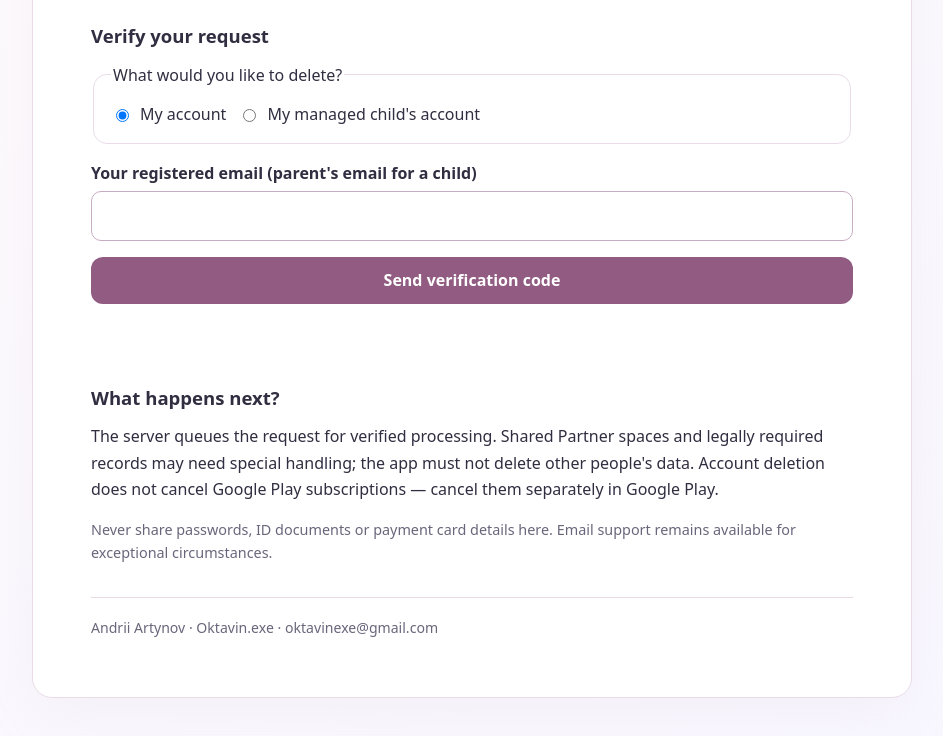
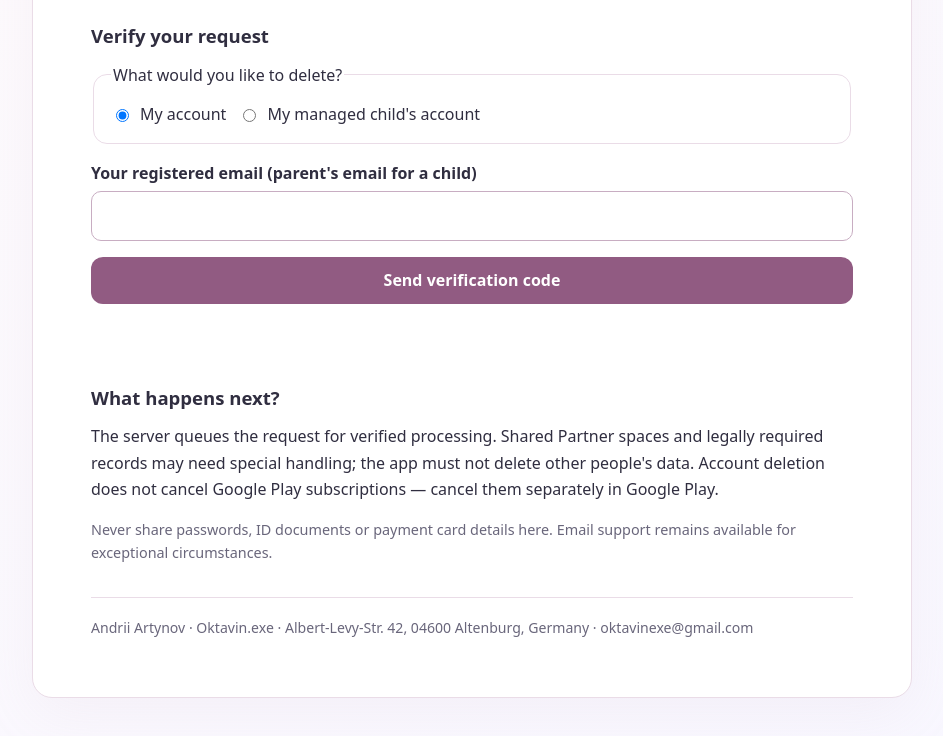
Before and after one commit to oktavinexe/oktavinexe.github.io, a plain HTML site: page projects/oktavin-flow/account-deletion/index.html in a window 1280 px wide. Shown: the part 504-1240 px from the top of the page, without its empty margins (168-1111 px from the left). Drawn offline with Linux system fonts and the light colour scheme.

Commit message:
Show full controller contact details on Oktavin Flow legal page

```diff
--- a/projects/oktavin-flow/account-deletion/index.html
+++ b/projects/oktavin-flow/account-deletion/index.html
@@ -31,7 +31,7 @@ p{margin:0 0 15px}form{display:grid;gap:16px}fieldset{border:1px solid var(--lin
 <p id="status" class="message" role="status" aria-live="polite"></p>
 </form>
 <h2 id="detailTitle"></h2><p id="detailText"></p><p class="small" id="dataText"></p>
-<footer>Andrii Artynov · Oktavin.exe · <span>oktavinexe@gmail.com</span></footer>
+<footer>Andrii Artynov · Oktavin.exe · Albert-Levy-Str. 42, 04600 Altenburg, Germany · <span>oktavinexe@gmail.com</span></footer>
 </main>
 <script>
 "use strict";
```
